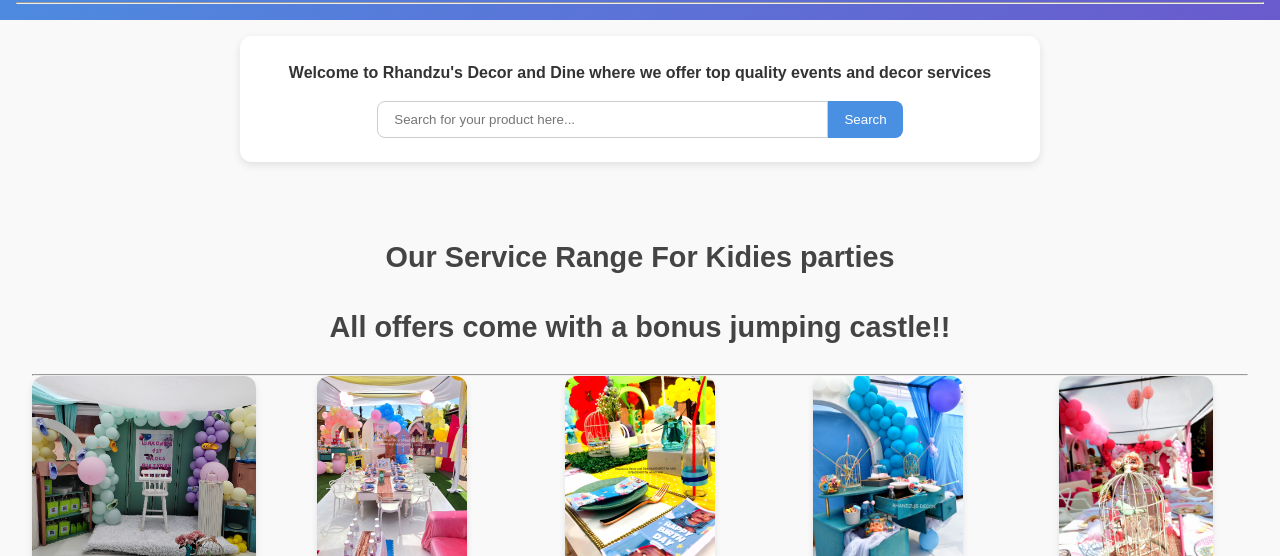
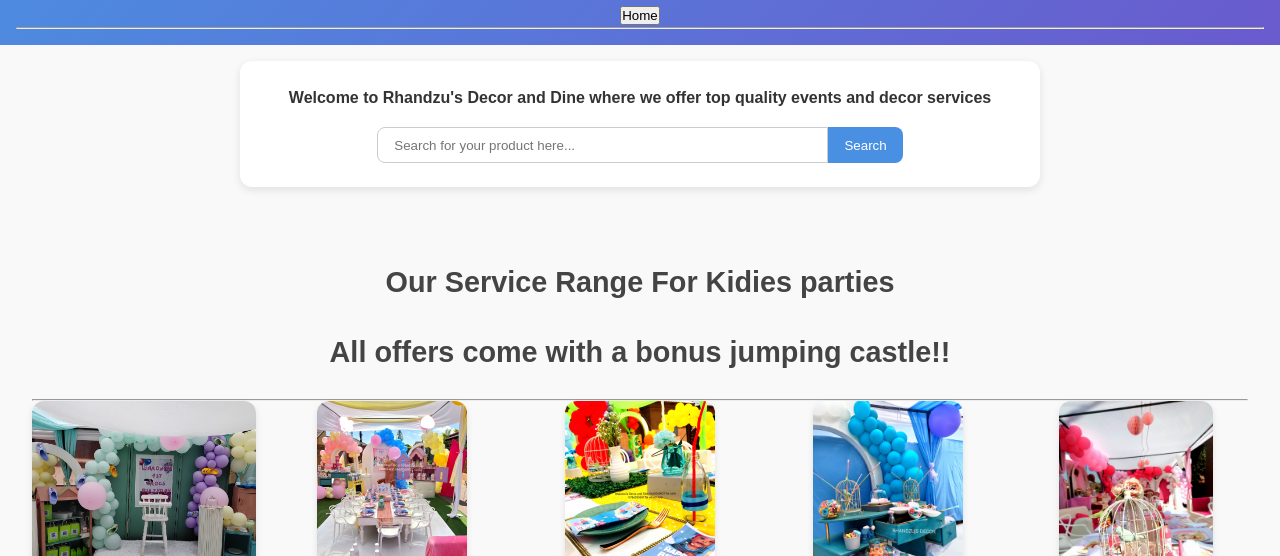
Before and after one commit to Nyuks-ctrl/Rhandzu-s-Decor, a plain HTML site: page Decor website/Kiddies party.html in a window 1280 px wide. Shown: the part 141-697 px from the top of the page. Drawn offline with Linux system fonts and the light colour scheme.

Commit message:
Added a home button for the kiddies party, and created a weddings page

```diff
--- a/Decor website/Kiddies party.html
+++ b/Decor website/Kiddies party.html
@@ -12,6 +12,9 @@
     <header class="site-header">
         <img src="Logo.jpg" alt="Logo" class="logo">
         <h1 id="MyHeader">Rhandzu's Decor and Dine 🎪</h1>
+        <a href="Htmlpart.html">
+        <button type="submit">Home</button>
+        </a>
         <hr>
     </header>
 
--- a/Decor website/style.css
+++ b/Decor website/style.css
@@ -166,3 +166,5 @@ body {
     border-top: 1px solid rgba(255, 255, 255, 0.3);
     font-size: 0.9rem;
 }
+
+/* Home Button */
```
Also changed, not shown: Decor website/Weddings.html (added).
